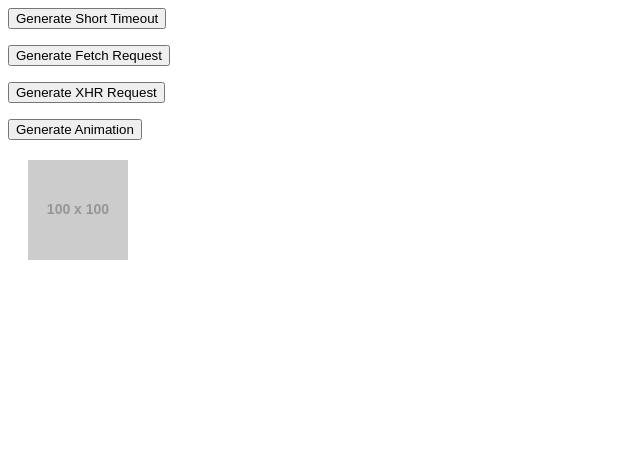
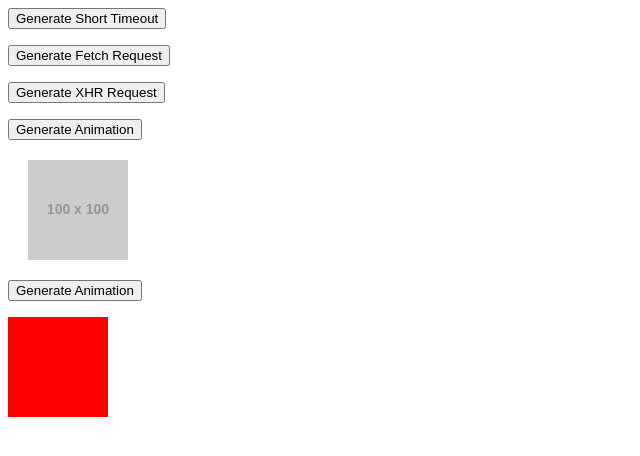
Before and after one commit to MarketSquare/robotframework-seleniumtestability, a plain HTML site: page templates/index.html in a window 1280 px wide. Shown: the whole page, without its empty margins (0-640 px from the left). Drawn offline with nearby package versions, Linux system fonts and the light colour scheme; placeholder pictures from the web are drawn by us; files whose address does not match are found by name.

Commit message:
"Real" animation example, previous was for transitions.

```diff
--- a/templates/index.html
+++ b/templates/index.html
@@ -29,6 +29,23 @@ img {
   -o-transform: rotate(1080deg);
   transform: rotate(1080deg);
 }
+
+.animationBox {
+    width: 100px;
+    height: 100px;
+    background-color: red;
+}
+
+.animationBox.active {
+    animation-name: abox;
+    animation-duration: 10s;
+}
+
+@keyframes abox {
+    from {background-color: red;}
+    to {background-color: yellow;}
+}
+
     </style>
   </head>
   <script src="http://code.jquery.com/jquery-1.10.2.min.js"></script>
@@ -43,9 +60,11 @@ img {
   <p>
   <button id="xhr-button" type="button" name="xhr" onClick="xhrCallback()">Generate XHR Request</button>
   <p>
-  <button id="animate-button" type="button" name="animate" onClick="animateCallback()">Generate Animation</button>
+  <button id="transition-button" type="button" name="transition" onClick="transitionCallback()">Generate Animation</button>
   <img class="crossRotate" src="http://placehold.it/100" alt="Cross Menu button" tabindex="1" />
   <p>
+  <button id="animate-button" type="button" name="animate" onClick="animationCallback()">Generate Animation</button>
+  <div id="animationBox" class="animationBox"></div>
 
   </body>
 </html>
--- a/www/code.js
+++ b/www/code.js
@@ -23,6 +23,10 @@ var testabilityReadyCallback = function () {
   console.log("testabilityReadyCallback: triggered");
 }
 
-var animateCallback = function () {
+var transitionCallback = function () {
   $('.crossRotate').toggleClass('active');
 }
+
+var animationCallback = function () {
+  $('.animationBox').toggleClass('active');
+}
```
Also changed, not shown: 1 other file.
